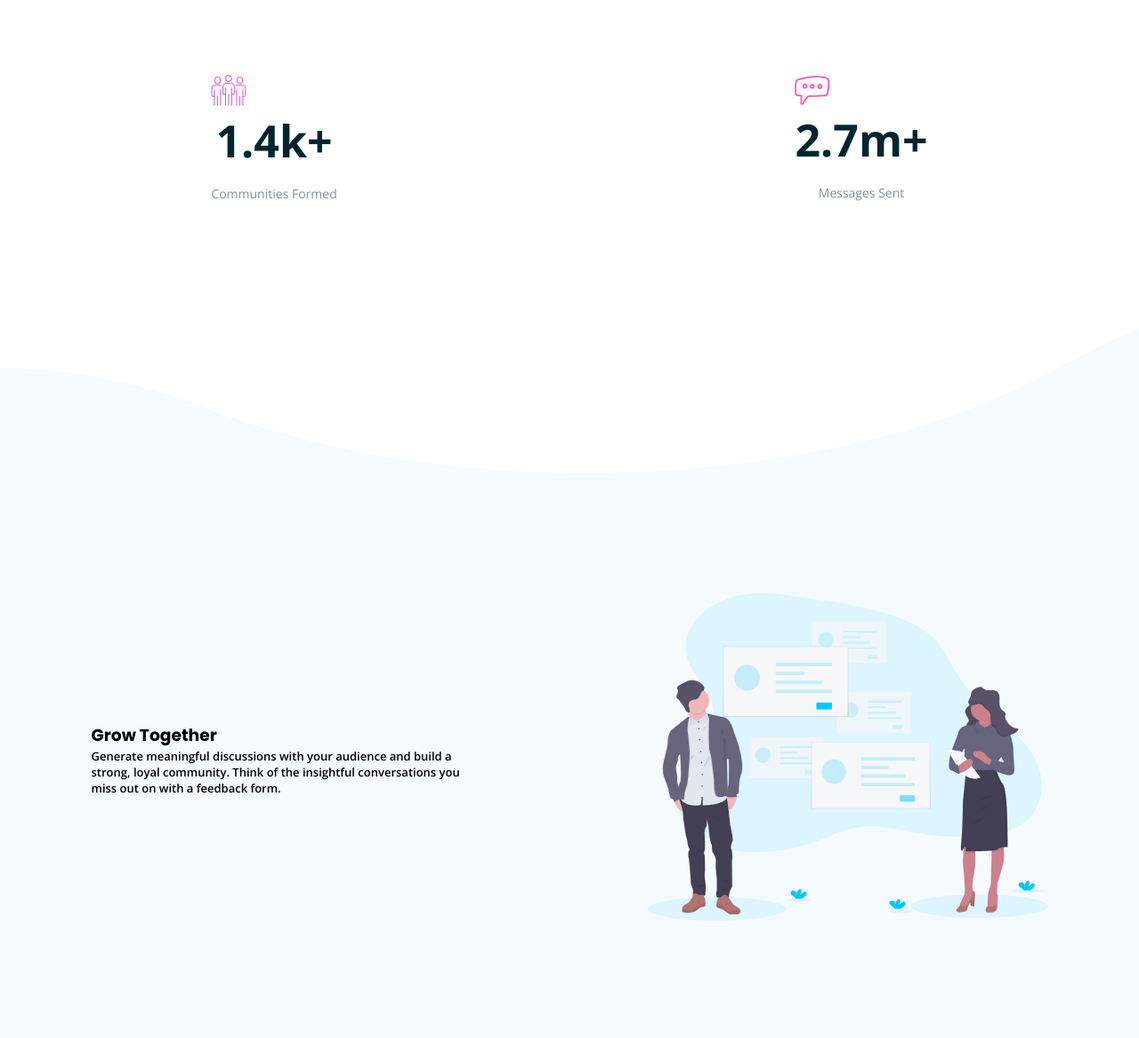
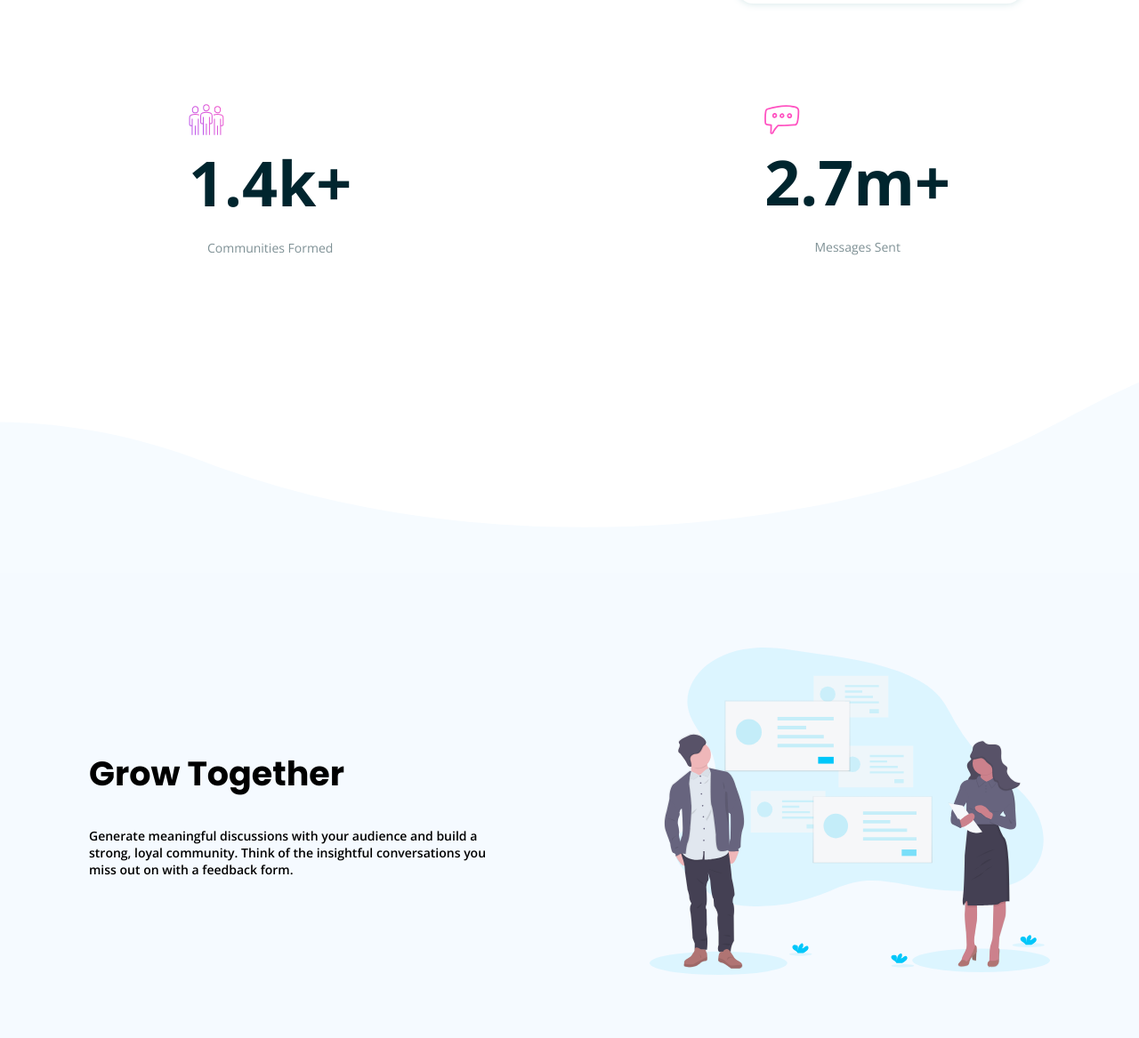
Before and after one commit to hsnb5789/Huddle-landing-page-with-curved-sections, a plain HTML site: page index.html in a window 1280 px wide. Shown: the part 1321-2488 px from the top of the page at 89% size. Drawn offline with nearby package versions, Linux system fonts and the light colour scheme.

Commit message:
first commit

```diff
--- a/style.css
+++ b/style.css
@@ -20,10 +20,6 @@
     padding: 0;
     box-sizing: border-box;
 }
-
-/* html {
-    background-color: var(--Very-Pale-Blue);
-} */
 
 body {
     display: flex;
@@ -114,7 +110,7 @@
 /* Get started button */
 button.getStarted {
     min-width: 200px;
-    width: 320px;
+    max-width: 350px;
     height: 50px;
     border-radius: 30px;
     border: 1px solid var(--Light-Pink);
@@ -238,6 +234,7 @@
     align-items: center;
     justify-content: center;
     width: 100%;
+
     font-family: var(--Poppins);
 }
 
@@ -251,7 +248,7 @@
 .flowingText p,
 .userText p {
     min-width: 320px;
-    max-width: 460px;
+    max-width: 470px;
     font-family: var(--Open_sans);
     font-weight: 600;
     font-size: 13px;
@@ -322,7 +319,8 @@
 }
 
 .build button.getStarted {
-    width: 200px;
+    min-width: 200px;
+    max-width: 350px;
 }
 
 /* Bottom section */
@@ -468,6 +466,19 @@
         width: 100%;
     }
 
+    .main h1 {
+        font-size: 50px;
+    }
+
+    .community h1,
+    .message h1 {
+        font-size: 70px;
+    }
+
+    button.getStarted {
+        width: 350px;
+    }
+
     .top-container {
         justify-content: space-around;
     }
@@ -479,6 +490,12 @@
 
     .message h1 span {
         width: 100%;
+    }
+
+    .bg .bgText,
+    .flowing .flowingText,
+    .user .userText {
+        gap: 2rem;
     }
 
     .grow {
@@ -500,18 +517,29 @@
     .bg .bgText,
     .flowing .flowingText,
     .user .userText {
-        width: 460px;
+        width: 470px;
         justify-content: flex-start;
         align-items: flex-start;
         text-align: unset;
     }
 
+    .bgText h3,
+    .flowingText h3,
+    .userText h3 {
+        font-size: 38px;
+    }
+
     .bgText p,
     .flowingText p,
     .userText p {
-        width: 440px;
+        width: 470px;
         padding: 0;
         text-align: start;
+        font-size: 14px;
+    }
+
+    .build h1 {
+        font-size: 3rem;
     }
 
     .grow .bgTop {
```
